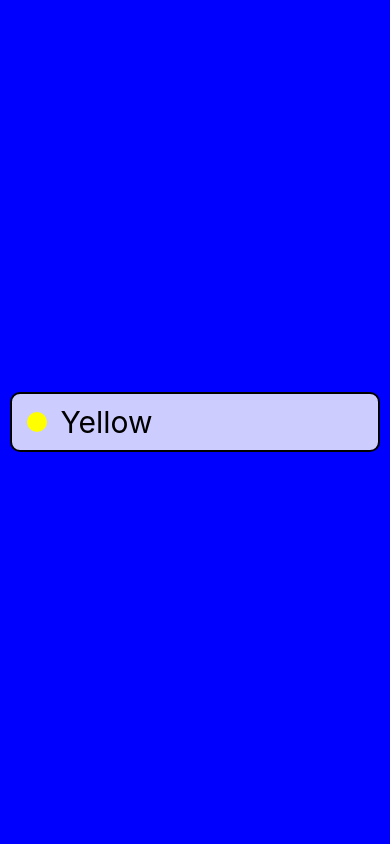
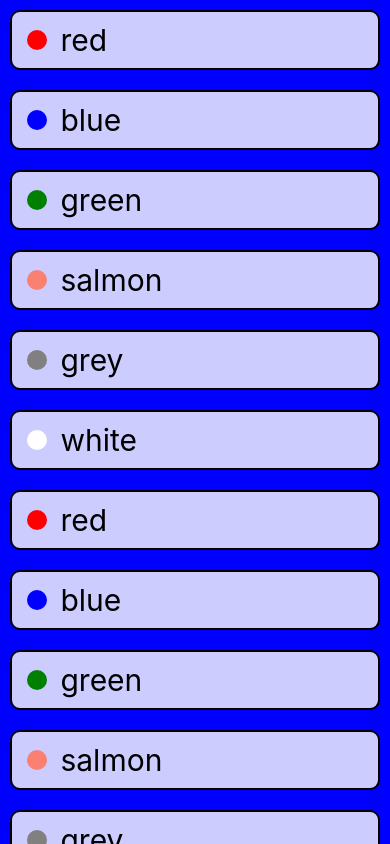
Before and after one commit to e-rojas/projectOne-react-native, a React Native app: screen / in a window 390 px wide. Built offline with nearby package versions, Linux system fonts and the light colour scheme.

Commit message:
separated the button component, also used the ScrolledView RNC

```diff
--- /dev/null
+++ b/components/ColorButton.js
@@ -0,0 +1,39 @@
+import React from 'react';
+import { Text, View, TouchableHighlight, StyleSheet } from 'react-native';
+
+const ColorButton = ({
+    backgroundColor,onSelect=f=>f
+}) => (
+        <TouchableHighlight style={styles.button} onPress={() => onSelect(backgroundColor)} underlayColor='orange'>
+            <View style={styles.row} >
+                <View style={[styles.sample, { backgroundColor }]} />
+                <Text style={styles.text} > {backgroundColor}</Text>
+            </View>
+        </TouchableHighlight>
+    );
+
+const styles = StyleSheet.create({
+    button: {
+        // fontSize:30,
+        margin: 10,
+        padding: 10,
+        borderWidth: 2,
+        borderRadius: 10,
+        alignSelf: 'stretch',
+        backgroundColor: 'rgba(255,255,255,.8) '
+        // textAlign:'center'
+    }, row: {
+        flexDirection: 'row',
+        alignItems: 'center'
+    }, sample: {
+        width: 20,
+        height: 20,
+        borderRadius: 10,
+        margin: 5,
+        backgroundColor: 'white'
+    }, text: {
+        fontSize: 30,
+        maregin: 5
+    }
+})
+export default ColorButton;
--- a/components/ColorList.js
+++ b/components/ColorList.js
@@ -9,7 +9,8 @@
    ImageBackground,
    TouchableHighlight
   } from 'react-native' */
-  import { View,Text,StyleSheet,TouchableHighlight } from 'react-native';
+  import { View,Text,StyleSheet,TouchableHighlight ,ScrollView} from 'react-native';
+  import ColorButton from './ColorButton';
 class ColorList extends React.Component {
     state = {
         backgroundColor:'blue'
@@ -21,24 +22,30 @@
         // Deconstruct the state
         const { backgroundColor} = this.state
         return (
-            <View style={[styles.container,{backgroundColor}]} >
-                <TouchableHighlight style={styles.button} onPress={()=>this.changeColor('yellow')} underlayColor='orange'>
-                <View style={styles.row} >
-                    <View style={[styles.sample, {backgroundColor:'yellow'} ]} />
-                    <Text style={styles.text} > Yellow</Text>
-                </View>
-                </TouchableHighlight>
+            <ScrollView style={[styles.container,{backgroundColor}]} >
+                <ColorButton  backgroundColor='red' onSelect={(color)=> this.changeColor(color)}/>
+                <ColorButton  backgroundColor='blue' onSelect={(color)=> this.changeColor(color)}/>
+                <ColorButton  backgroundColor='green' onSelect={(color)=> this.changeColor(color)}/>
+                <ColorButton  backgroundColor='salmon' onSelect={(color)=> this.changeColor(color)}/>
+                <ColorButton  backgroundColor='grey' onSelect={(color)=> this.changeColor(color)}/>
+                <ColorButton  backgroundColor='white' onSelect={(color)=> this.changeColor(color)}/>
+                <ColorButton  backgroundColor='red' onSelect={(color)=> this.changeColor(color)}/>
+                <ColorButton  backgroundColor='blue' onSelect={(color)=> this.changeColor(color)}/>
+                <ColorButton  backgroundColor='green' onSelect={(color)=> this.changeColor(color)}/>
+                <ColorButton  backgroundColor='salmon' onSelect={(color)=> this.changeColor(color)}/>
+                <ColorButton  backgroundColor='grey' onSelect={(color)=> this.changeColor(color)}/>
+                <ColorButton  backgroundColor='white' onSelect={(color)=> this.changeColor(color)}/>
              {/*   <Text onPress={()=> this.changeColor('green')} style={styles.button} >Green</Text>
                <Text onPress={()=> this.changeColor('red')} style={styles.button} >Red</Text> */}
-            </View>
+            </ScrollView>
         );
     }
 }
 const styles = StyleSheet.create({
     container: {
         flex:1,
-        justifyContent:'center',
-        alignItems:'center'
+      /*   justifyContent:'center', no need for these on scroll view
+        alignItems:'center' */
     //   backgroundColor: '#DDD',
      /*  flexDirection:'column',
       height:'100vh',
@@ -46,28 +53,7 @@
       // justifyContent:'space-between'
 
     },
-    button:{
-        // fontSize:30,
-        margin:10,
-        padding:10,
-        borderWidth:2,
-        borderRadius:10,
-        alignSelf:'stretch',
-        backgroundColor:'rgba(255,255,255,.8) '
-        // textAlign:'center'
-    },row:{
-        flexDirection:'row',
-        alignItems:'center'
-    },sample:{
-        width:20,
-        height:20,
-        borderRadius:10,
-        margin:5,
-        backgroundColor:'white'
-    },text:{
-fontSize:30,
-maregin:5
-    }
+
   })
 
 export default ColorList;
```
